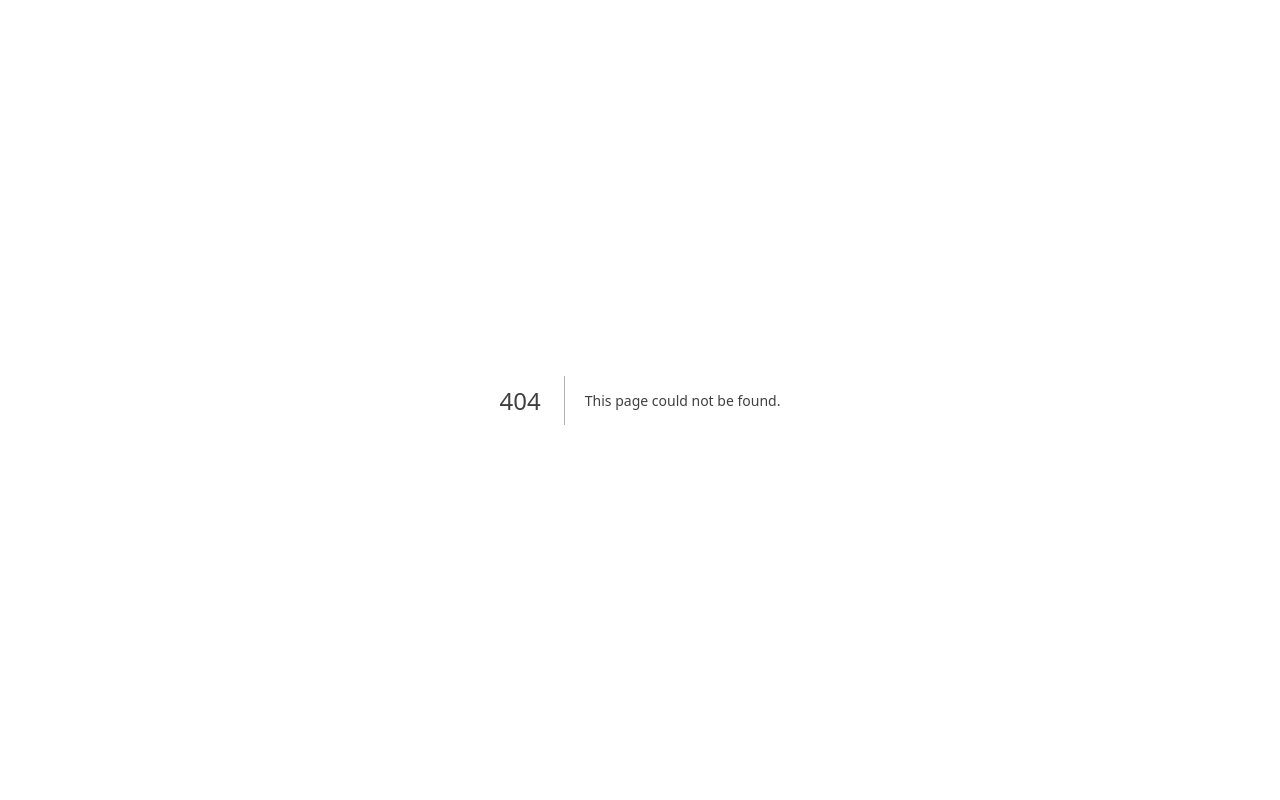
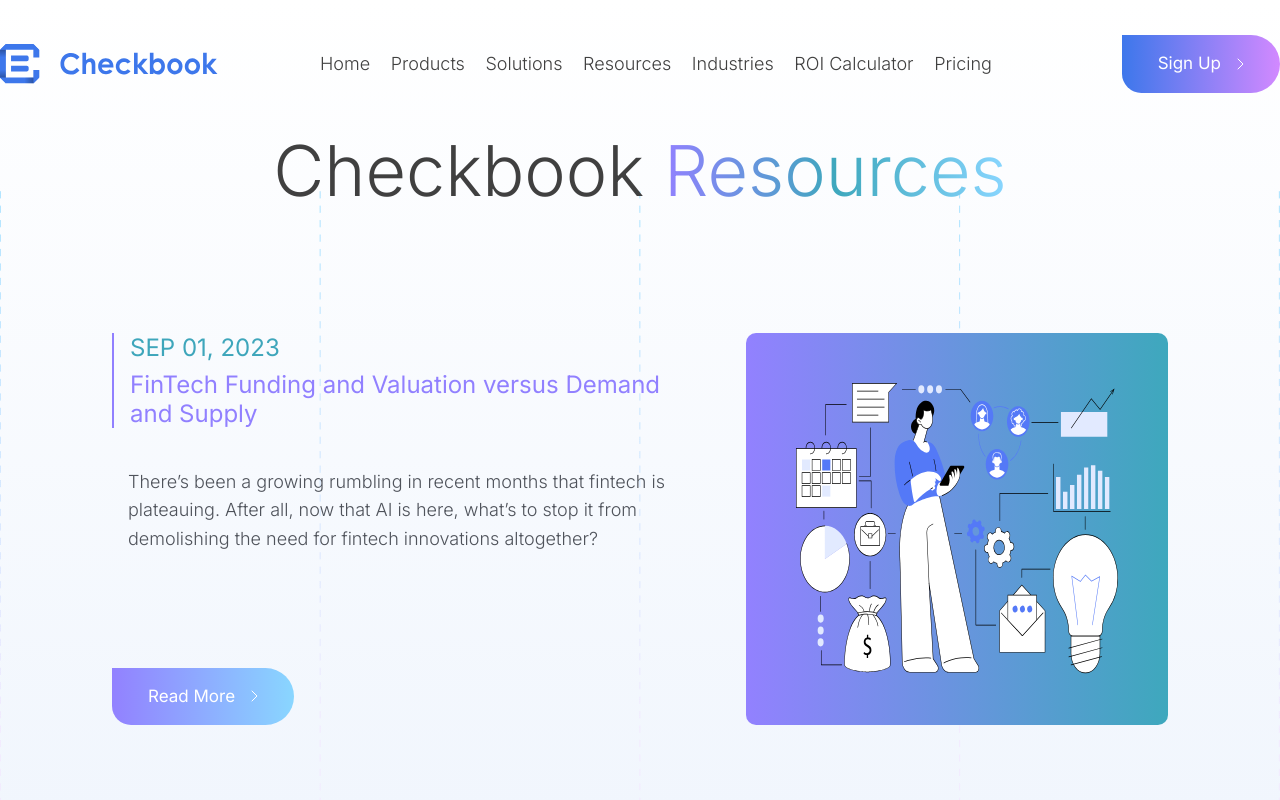
Before and after one commit to Pirai-Infotech/Pirai-checkbook-website, a Next.js app: page /Blog in a window 1280 px wide. Before the commit this address had no page. Shown: the top 800 px of the page. Built offline with nearby package versions, Linux system fonts and the light colour scheme.

Commit message:
Blog page added

```diff
--- /dev/null
+++ b/app/Blog/layout.js
@@ -0,0 +1,15 @@
+import React from "react";
+import Header from "../ui/Header";
+import Footer from "../ui/Footer";
+
+const layout = ({ children }) => {
+  return (
+    <div>
+      <Header />
+      {children}
+      <Footer />
+    </div>
+  );
+};
+
+export default layout;
--- /dev/null
+++ b/app/Blog/page.js
@@ -0,0 +1,124 @@
+"use client";
+import React, { useState } from "react";
+import ReadytoGetStart from "../ui/ReadytoGetStart";
+import CTAButton from "../ui/CTAButton";
+import signupArrow from "@/public/signup-arrow.svg";
+
+const contentList = [
+  {
+    date: "SEP 01, 2023",
+    title: "FinTech Funding and Valuation versus Demand and Supply",
+    description:
+      "There’s been a growing rumbling in recent months that fintech is plateauing. After all, now that AI is here, what’s to stop it from demolishing the need for fintech innovations altogether?",
+    imageUrl: "/Businessintelligence.svg",
+  },
+  {
+    date: "JUL 11, 2023",
+    title: "The Anatomy of a 99% Completion Rate",
+    description:
+      "Most payments happen without payors or recipients ever having to think about them. And that’s the way it should be—in a perfect world, every transaction would be seamless. But it’s not a perfect world, and the reality is that only between 92–95% of payments are completed successfully. While at first glance, that statistic may not be jarring, but think of it this way: what if your paycheck bounced 8% of the time? Suddenly 92% seems a far cry from acceptable.",
+    imageUrl: "/Businessintelligence.svg",
+  },
+  {
+    date: "MAY 26, 2023",
+    title: "How The Money Flows: Payments for Cash Advance",
+    description:
+      "There’s probably been a time in your life when you had an unexpected emergency arise and didn’t have the money to address it until your next paycheck. If you don’t have friends or family to help, there aren’t many reputable solutions that can get you money quickly. That’s where cash advance comes in: it’s a short-term lending tool designed to bridge the financial gap between paychecks. Here’s a look at the cash advance industry as a whole and how changing market conditions have made faster payments a necessity.",
+    imageUrl: "/Businessintelligence.svg",
+  },
+  {
+    date: "APR 15, 2023",
+    title: "The Future of FinTech: A Look Ahead",
+    description:
+      "As the financial technology industry continues to evolve, it's important to look ahead at the emerging trends that will shape the future of fintech.",
+    imageUrl: "/Businessintelligence.svg",
+  },
+  {
+    date: "MAR 22, 2023",
+    title: "Understanding Digital Banking Trends",
+    description:
+      "Digital banking is on the rise. This article explores the latest trends in the industry and what they mean for consumers and businesses alike.",
+    imageUrl: "/Businessintelligence.svg",
+  },
+  {
+    date: "FEB 10, 2023",
+    title: "Cryptocurrency and Its Impact on FinTech",
+    description:
+      "Cryptocurrency is changing the landscape of financial technology. This article delves into the impact of digital currencies on the fintech industry.",
+    imageUrl: "/Businessintelligence.svg",
+  },
+  {
+    date: "FEB 10, 2023",
+    title: "Cryptocurrency and Its Impact on FinTech",
+    description:
+      "Cryptocurrency is changing the landscape of financial technology. This article delves into the impact of digital currencies on the fintech industry.",
+    imageUrl: "/Businessintelligence.svg",
+  },
+];
+
+function Page() {
+  const [visibleItems, setVisibleItems] = useState(3);
+
+  const handleLoadMore = () => {
+    setVisibleItems((prevVisibleItems) => prevVisibleItems + 2);
+  };
+
+  return (
+    <div className="px-2 sm:px-8 sm:px-0">
+      <section className="container m-auto">
+        <div className="flex-1 sm:px-[9%] lg:px-10">
+          <h1 className="text-center text-[45px] lg:text-[70px] 2xl:text-[88px]">
+            Checkbook <span>Resources</span>
+          </h1>
+        </div>
+        <div className="flex flex-col sm:flex-row lg:flex-col flex-wrap gap-5 justify-center">
+          {contentList.slice(0, visibleItems).map((content, index) => (
+            <div
+              key={index}
+              className="flex flex-col-reverse lg:flex-row justify-between grad-border bdr-sm-rds no-bdr gap-10 lg:p-20 mt-10 sm:w-[45%] lg:w-[100%]"
+            >
+              <div className="lg:w-[55%] pl-10 lg:pl-0">
+                <h4 className="border-l-2 border-[#9180FF] pl-4 text-[#3EA6BB] text-[24px] mb-10 lg:mb-0">
+                  {content.date}
+                  <span className="text-[#9180FF] block pt-2">
+                    {content.title}
+                  </span>
+                </h4>
+                <p className="text-[18px] pl-4 pt-10 hidden lg:block min-h-60">
+                  {content.description}
+                </p>
+
+                <CTAButton
+                  icon={signupArrow}
+                  backgroundType={"bg-gradient-to-r"}
+                  backgroundColor={"from-[#9281FF] to-[#89D6FF]"}
+                  textColor={"text-[#FFF]"}
+                  content={"Read More"}
+                />
+              </div>
+              <div className="bg-grad lg:w-[40%] ">
+                <img alt="example" src={content.imageUrl} />
+              </div>
+            </div>
+          ))}
+        </div>
+        {visibleItems < contentList.length && (
+          <div className="flex justify-center mt-10">
+            <CTAButton
+              onClick={handleLoadMore}
+              icon={signupArrow}
+              backgroundType={"bg-gradient-to-r"}
+              backgroundColor={"from-[#9281FF] to-[#89D6FF]"}
+              textColor={"text-[#FFF]"}
+              content={"Older Posts"}
+            />
+          </div>
+        )}
+      </section>
+
+      <ReadytoGetStart />
+    </div>
+  );
+}
+
+export default Page;
--- a/app/globals.css
+++ b/app/globals.css
@@ -294,6 +294,9 @@
 }
 
 @media only screen and (max-width: 1280px) {
+  .no-bdr.grad-border::before{
+    content: unset!important;
+  }
 }
 
 @media only screen and (max-width: 1599px) {
--- a/app/ui/CTAButton.js
+++ b/app/ui/CTAButton.js
@@ -7,6 +7,7 @@
   backgroundColor,
   textColor,
   content,
+  onClick,
   // paddingx,
   // paddingy,
   // textSize,
@@ -18,6 +19,7 @@
   return (
     <>
       <button
+        onClick={onClick}
         className={`flex items-center px-9 py-4 rounded-tr-[60px] rounded-br-[60px] rounded-bl-[40px]
           rounded-tl-none text-[17px]
              ${backgroundType} ${backgroundColor} ${textColor}`}
```
